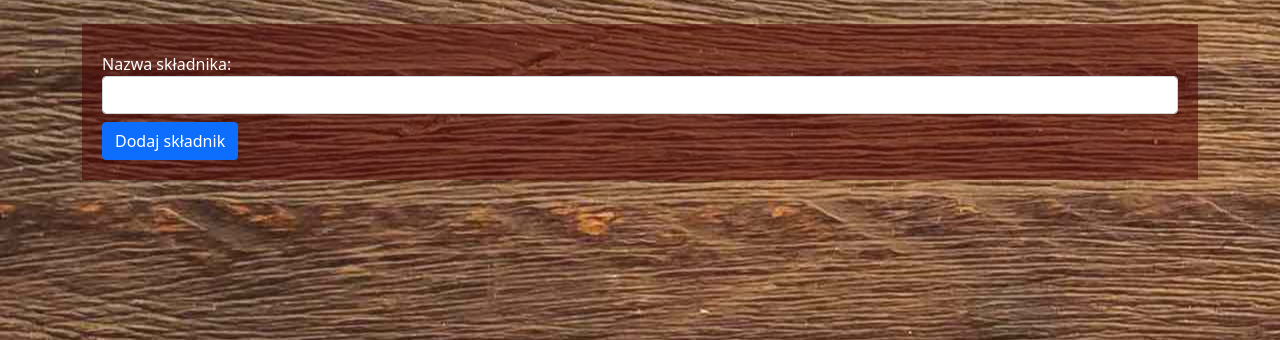
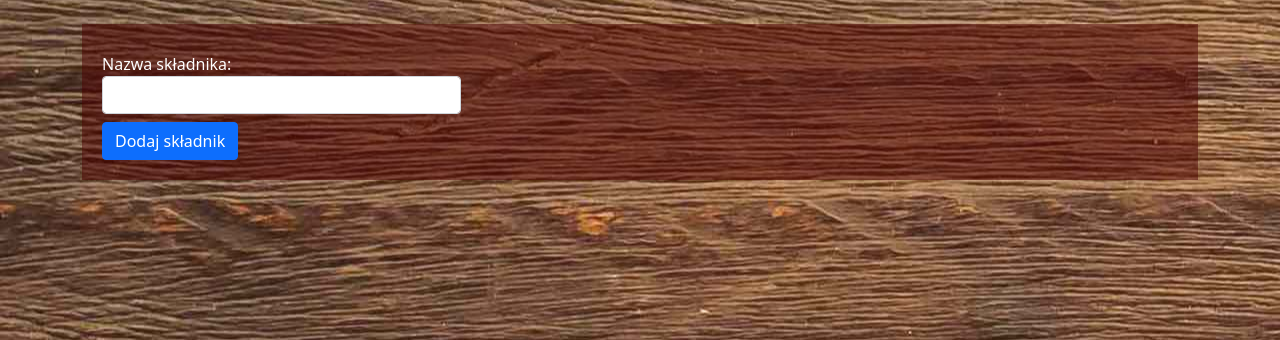
Before and after one commit to PicuBicu/pizzeria, a PHP site: page /pizzeria/admin/ingredients.php?action=add in a window 1280 px wide. Shown: the part 97-437 px from the top of the page. Run offline with PHP 8.4, Linux system fonts and the light colour scheme; the visitor is signed in with stand-in values (Sample User, id 1); some libraries are stand-ins or nearby versions.

Commit message:
Change width of field in ingredient add form

```diff
--- a/pizzeria/admin/views/ingredient-add-form.php
+++ b/pizzeria/admin/views/ingredient-add-form.php
@@ -1,5 +1,7 @@
 <form action="controllers/ingredient_add.php" method="post">
-    <label for="name" class="mt-2">Nazwa składnika:</label>
-    <input class="form-control" required name="name" value="" />
+    <div class="col-4">
+        <label for="name" class="mt-2">Nazwa składnika:</label>
+        <input class="form-control" required name="name" value="" />
+    </div>
     <button type="submit" class="btn btn-primary mt-2">Dodaj składnik</button>
 </form>
```
